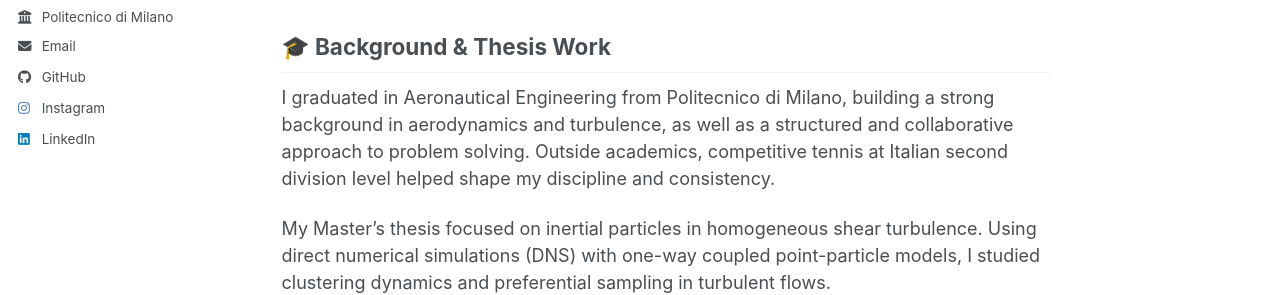
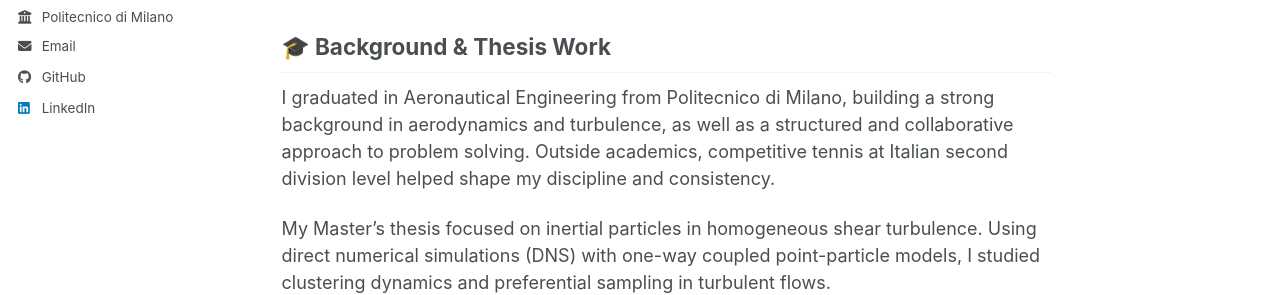
Before and after one commit to MarcoZappoli/MarcoZappoli.github.io, a Jekyll site: the page built from _pages/about.md, in a window 1280 px wide. Shown: the part 405-700 px from the top of the page. Built offline with Jekyll 4.4.1, drawn with Linux system fonts in a browser that asks for light colours; a script bundle is joined from its source files by our own code; library files that are not in the unit come from our copies.

```diff
--- a/_config.yml
+++ b/_config.yml
@@ -64,7 +64,7 @@
   goodreads        : # Username
   google_plus      : # Username
   keybase          : # Username
-  instagram        : "marco.zappoli"
+  instagram        : #"marco.zappoli"
   lastfm           : # Username
   linkedin         : "marco-zappoli"
   mastodon         : # URL
```
Also changed, not shown: _portfolio/MasterThesis.md (+1 -0 lines).
